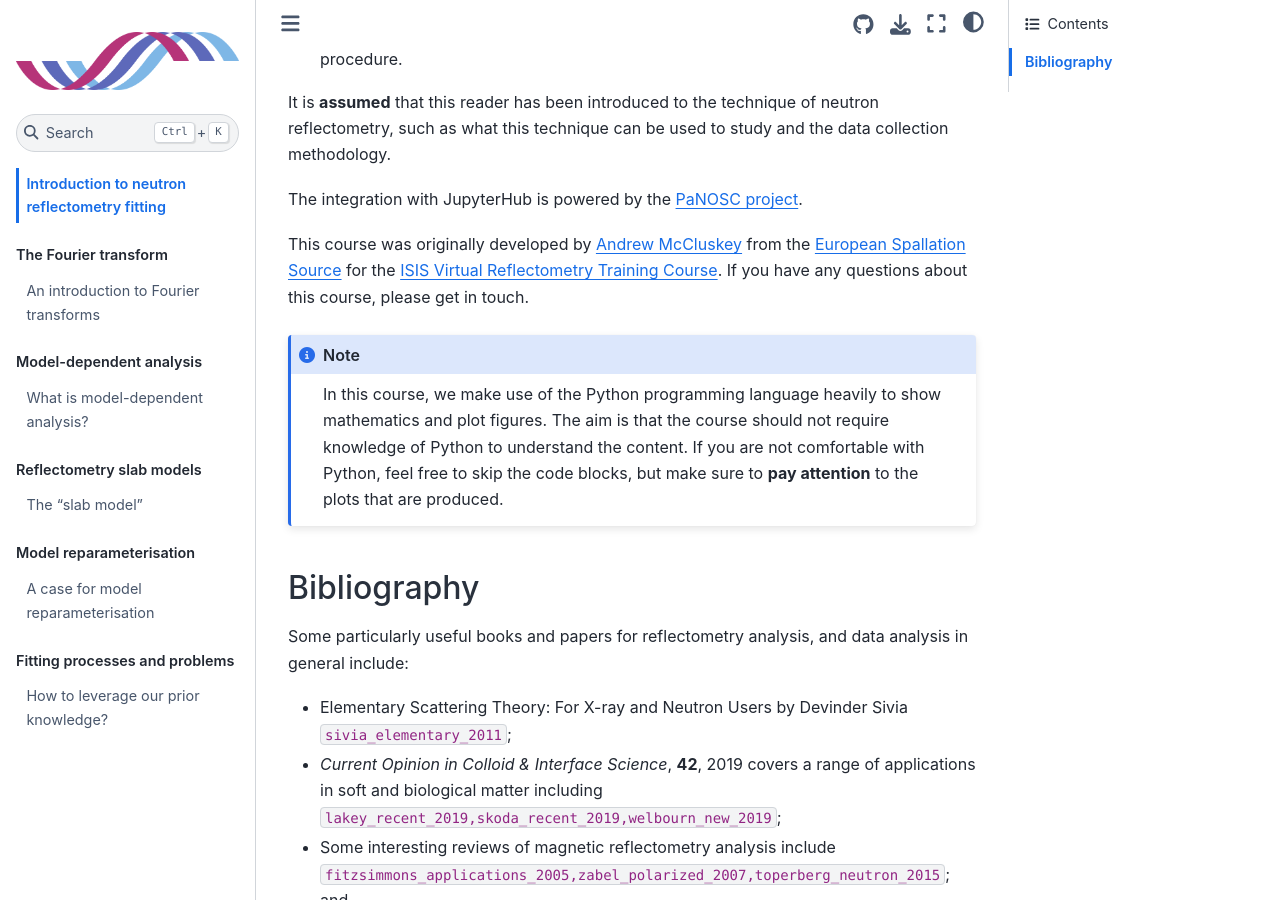
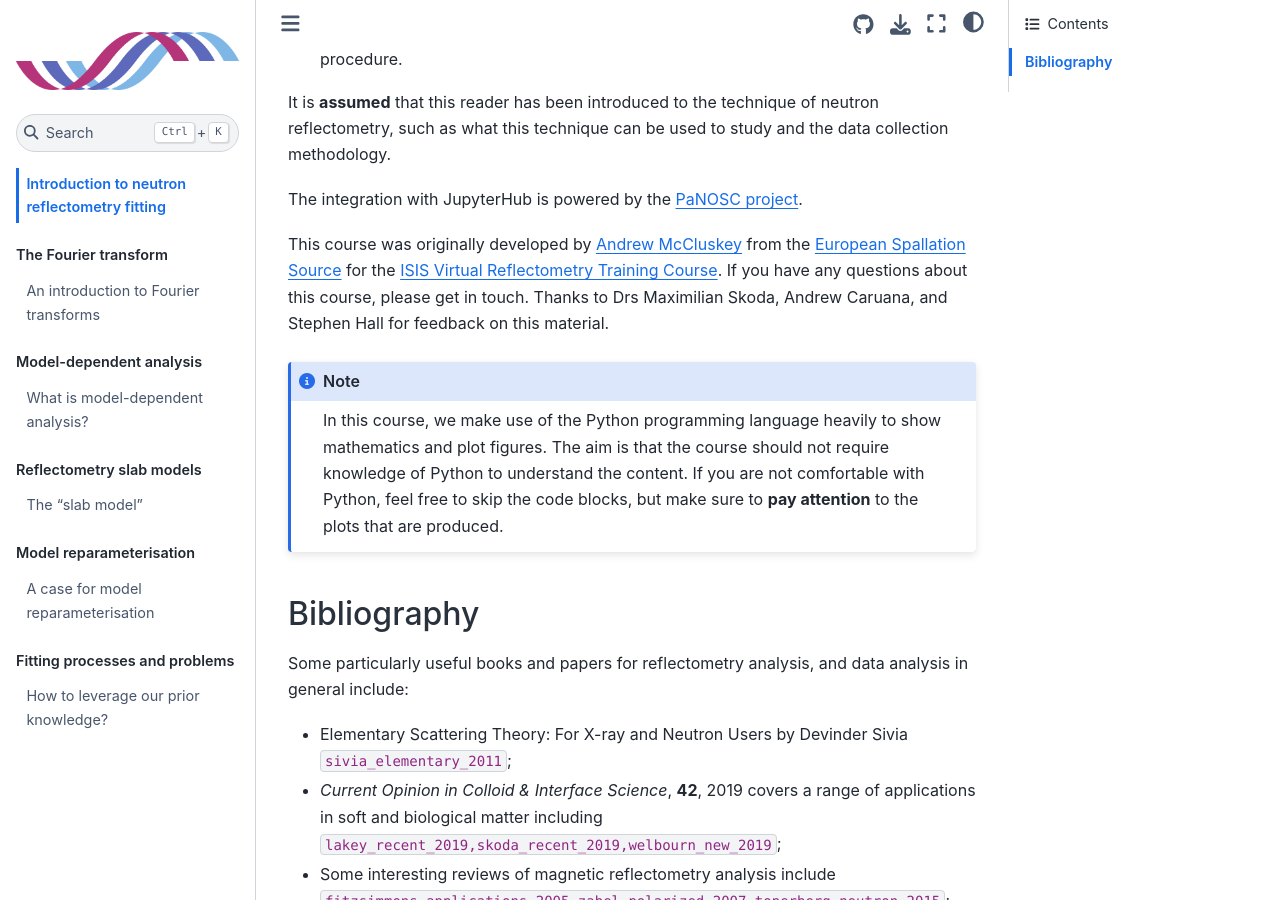
Before and after one commit to arm61/isis_school, a Jupyter Book: the page built from intro.md, in a window 1280 px wide and 900 px high, scrolled down 380 px. Built offline with Jupyter Book 1.0.4 settings and Sphinx 7.4.7 and the Sphinx Book theme 1.1.4, drawn with Linux system fonts in a browser that asks for light colours; pages that are not in the unit, such as notebooks, are missing from menus; cross-references to code outside the pages are shown as plain code.

Commit message:
add acknowledgements

````diff
--- a/intro.md
+++ b/intro.md
@@ -13,6 +13,7 @@ The integration with JupyterHub is powered by the [PaNOSC project](https://www.p
 
 This course was originally developed by [Andrew McCluskey](mailto:andrew.mccluskey@ess.eu) from the [European Spallation Source](https://europeanspallationsource.se/) for the [ISIS Virtual Reflectometry Training Course](https://indico.stfc.ac.uk/event/355/).
 If you have any questions about this course, please get in touch.
+Thanks to Drs Maximilian Skoda, Andrew Caruana, and Stephen Hall for feedback on this material.
 
 ```{note}
 In this course, we make use of the Python programming language heavily to show mathematics and plot figures.
````
